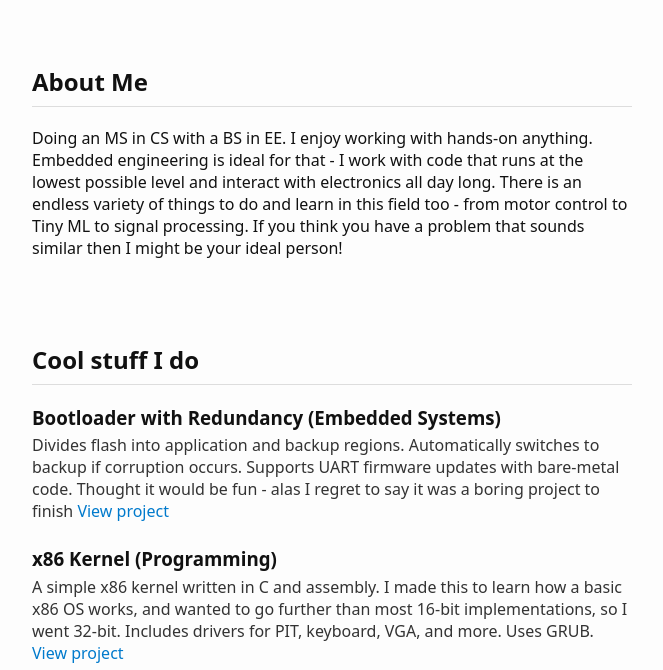
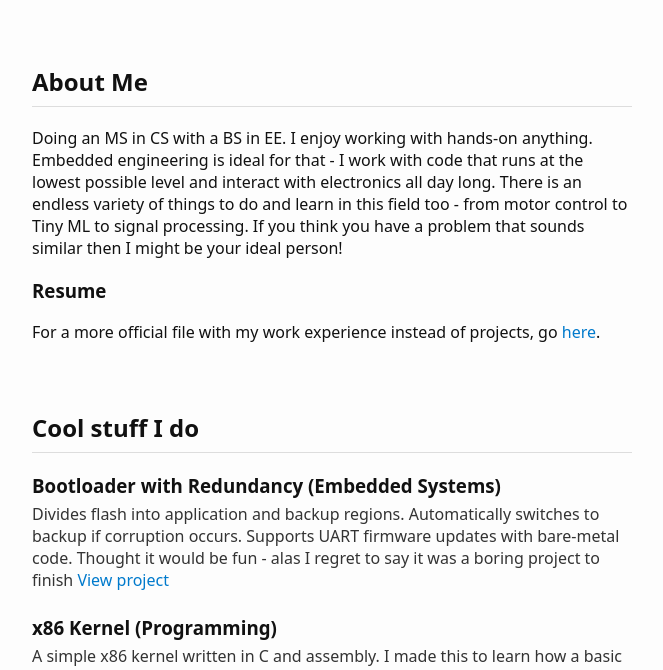
Before and after one commit to ShaheAnsar/Portfolio, a plain HTML site: page index.html in a window 1280 px wide. Shown: the part 120-790 px from the top of the page, without its empty margins (308-971 px from the left). Drawn offline with Linux system fonts and the light colour scheme.

Commit message:
Added my resume

```diff
--- a/index.html
+++ b/index.html
@@ -70,6 +70,8 @@
     <h2>About Me</h2>
     <p>Doing an MS in CS with a BS in EE. I enjoy working with hands-on anything. Embedded engineering is ideal for that - I work with code that runs at the lowest possible level and interact with electronics all day long.
 	There is an endless variety of things to do and learn in this field too - from motor control to Tiny ML to signal processing. If you think you have a problem that sounds similar then I might be your ideal person!</p>
+	<h3>Resume</h3>
+	For a more official file with my work experience instead of projects, go <a href="https://drive.google.com/file/d/1G_IIhIspvak3rZ6tdbk4-8erwc3zQb1C/view?usp=sharing">here</a>.
   </section>
 
   <section>
```
